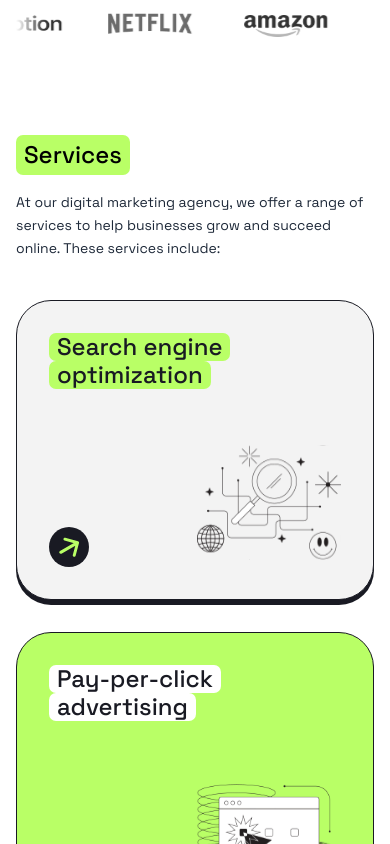
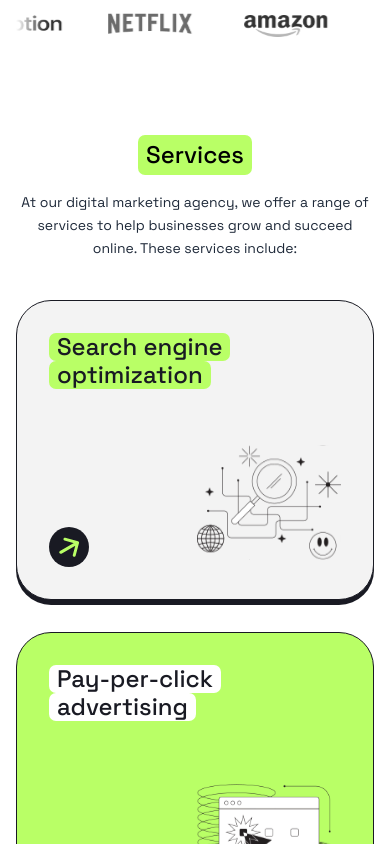
Before and after one commit to aliraza5490/positivus-landing-page, a Next.js app: page / in a window 390 px wide. Shown: the part 900-1744 px from the top of the page. Built offline with nearby package versions, Linux system fonts and the light colour scheme.

Commit message:
style: update SectionHeading alignment and improve CaseStudies mobile carousel layout and spacing

```diff
--- a/components/CaseStudies.tsx
+++ b/components/CaseStudies.tsx
@@ -68,11 +68,11 @@ export default function CaseStudies() {
       </div>
 
       {/* Mobile View: Horizontal scrollable carousel / cards */}
-      <div className="md:hidden flex gap-4 overflow-x-auto pb-4 snap-x snap-mandatory scrollbar-none">
+      <div className="md:hidden -mx-4 px-6 sm:-mx-6 sm:px-8 flex gap-5 overflow-x-auto pb-4 snap-x snap-mandatory [&::-webkit-scrollbar]:hidden [-ms-overflow-style:none] [scrollbar-width:none]">
         {caseStudiesData.map((item) => (
           <div
             key={`mobile-${item.id}`}
-            className="bg-[#191A23] text-white rounded-[35px] p-8 min-w-[85vw] sm:min-w-[340px] snap-center flex flex-col justify-between gap-6 shrink-0"
+            className="bg-[#191A23] text-white rounded-[40px] p-8 sm:p-10 w-[82vw] max-w-[360px] snap-start flex flex-col justify-between gap-6 shrink-0"
           >
             <p className="text-base leading-relaxed text-gray-200">{item.text}</p>
             <Link
--- a/components/SectionHeading.tsx
+++ b/components/SectionHeading.tsx
@@ -15,7 +15,7 @@ export default function SectionHeading({
 }: SectionHeadingProps) {
   return (
     <div
-      className={`flex flex-col md:flex-row items-start md:items-center gap-4 md:gap-10 mb-10 md:mb-16 ${className}`}
+      className={`flex flex-col md:flex-row items-center text-center md:items-center md:text-left gap-4 md:gap-10 mb-10 md:mb-16 ${className}`}
     >
       <h2
         className={`text-2xl sm:text-3xl md:text-4xl font-medium px-2 py-1 rounded-[7px] inline-block shrink-0 ${badgeClassName}`}
```
